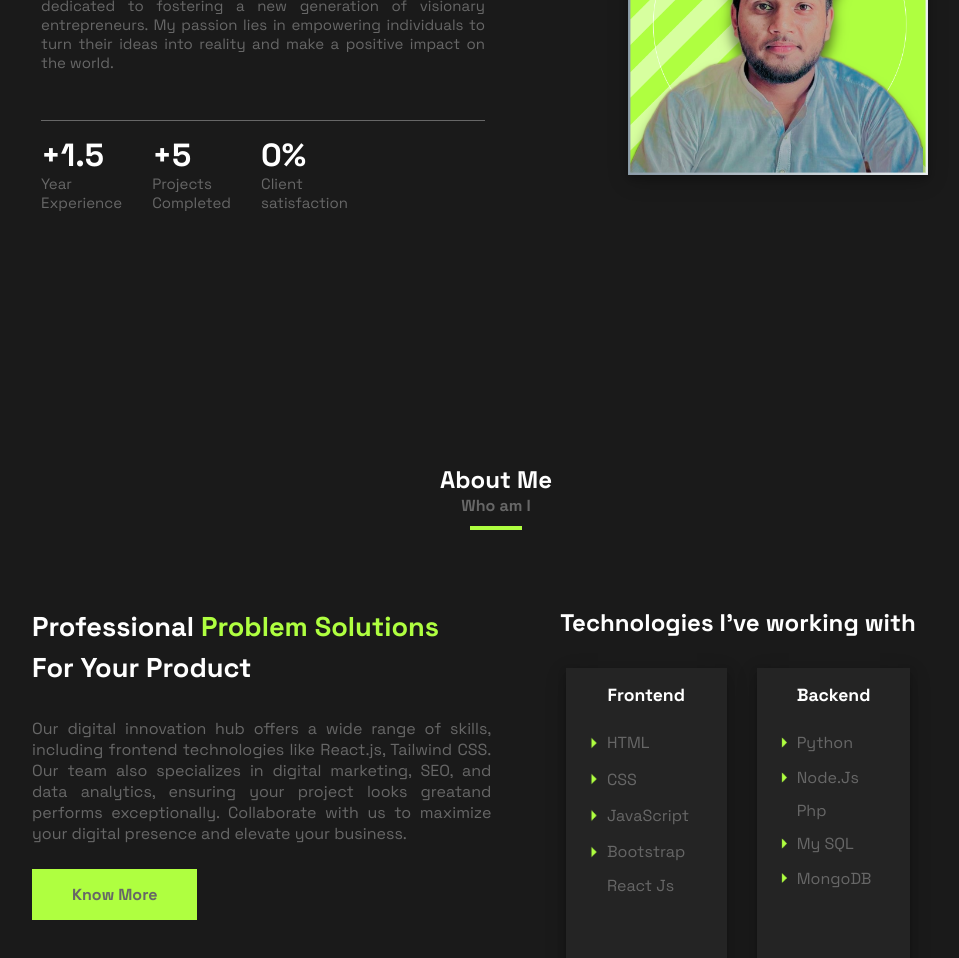
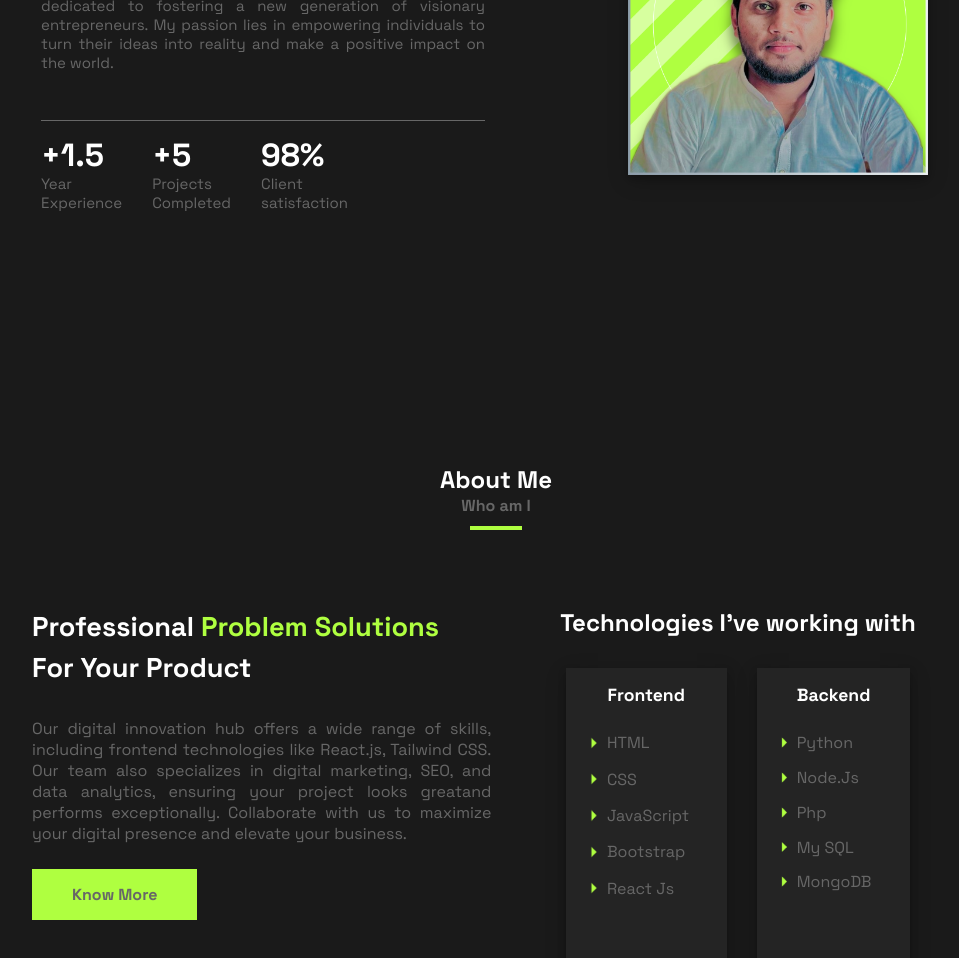
Before and after one commit to rehmanrna/portfolio, a plain HTML site: page index.html in a window 1280 px wide. Shown: the part 440-1398 px from the top of the page, without its empty margins (144-1103 px from the left). Drawn offline with nearby package versions, Linux system fonts and the light colour scheme.

Commit message:
Update index.html

```diff
--- a/index.html
+++ b/index.html
@@ -106,7 +106,7 @@
                         </div>
                         <div class="client number boxes_margin_left" id="skill-rate">
                             <div id="countPercentage">
-                                <h1>0%</h1>
+                                <h1>98%</h1>
                             </div>
                             <p>Client</p>
                             <p>satisfaction</p>
@@ -166,7 +166,7 @@
                                 Bootstrap
                             </div>
                             <div class="backend-name">
-                                <img src="Icons/arrow_right.png" alt="">
+                                <img src="arrow_right.png" alt="">
                                 React Js
                             </div>
                         </div>
@@ -181,7 +181,7 @@
                                 Node.Js
                             </div>
                             <div class="backend-name">
-                                <img src="Icons/arrow_right.png" alt="">
+                                <img src="arrow_right.png" alt="">
                                 Php
                             </div>
                             <div class="backend-name">
```
